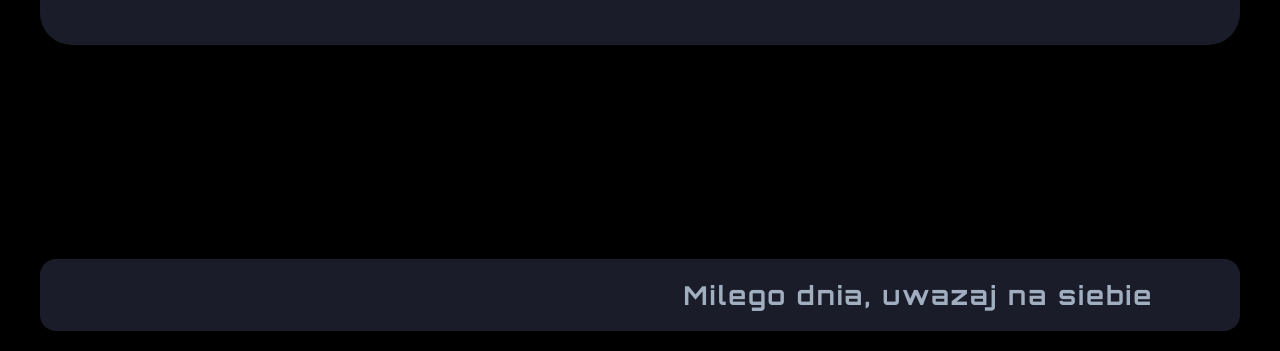
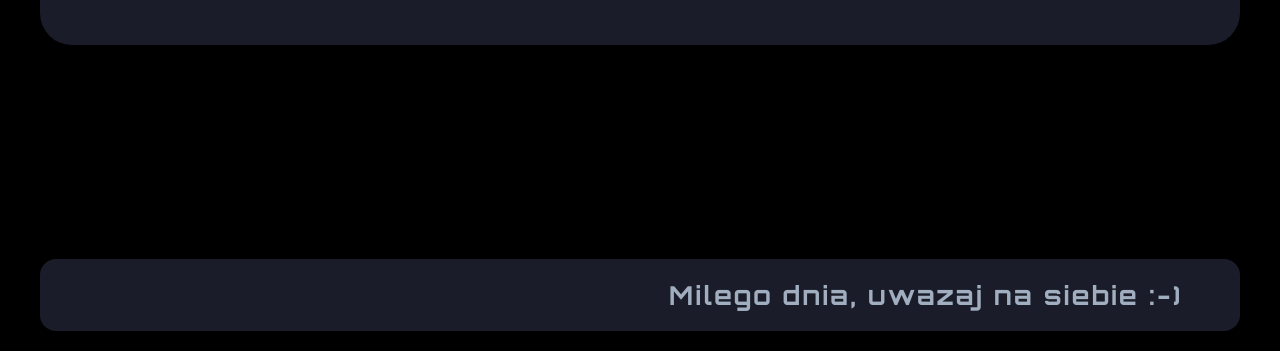
Before and after one commit to majewskitomasz1991-sys/pogoda-40-340, a plain HTML site: page index.html in a window 1280 px wide. Shown: the part 449-800 px from the top of the page. Drawn offline with Linux system fonts and the light colour scheme; no server answers.

Commit message:
Update marquee text to include a smiley face

```diff
--- a/index.html
+++ b/index.html
@@ -152,7 +152,7 @@
         </div>
 
         <div class="marquee-container">
-            <div class="marquee-text">Milego dnia, uwazaj na siebie</div>
+            <div class="marquee-text">Milego dnia, uwazaj na siebie :-)</div>
         </div>
     </div>
 
```
